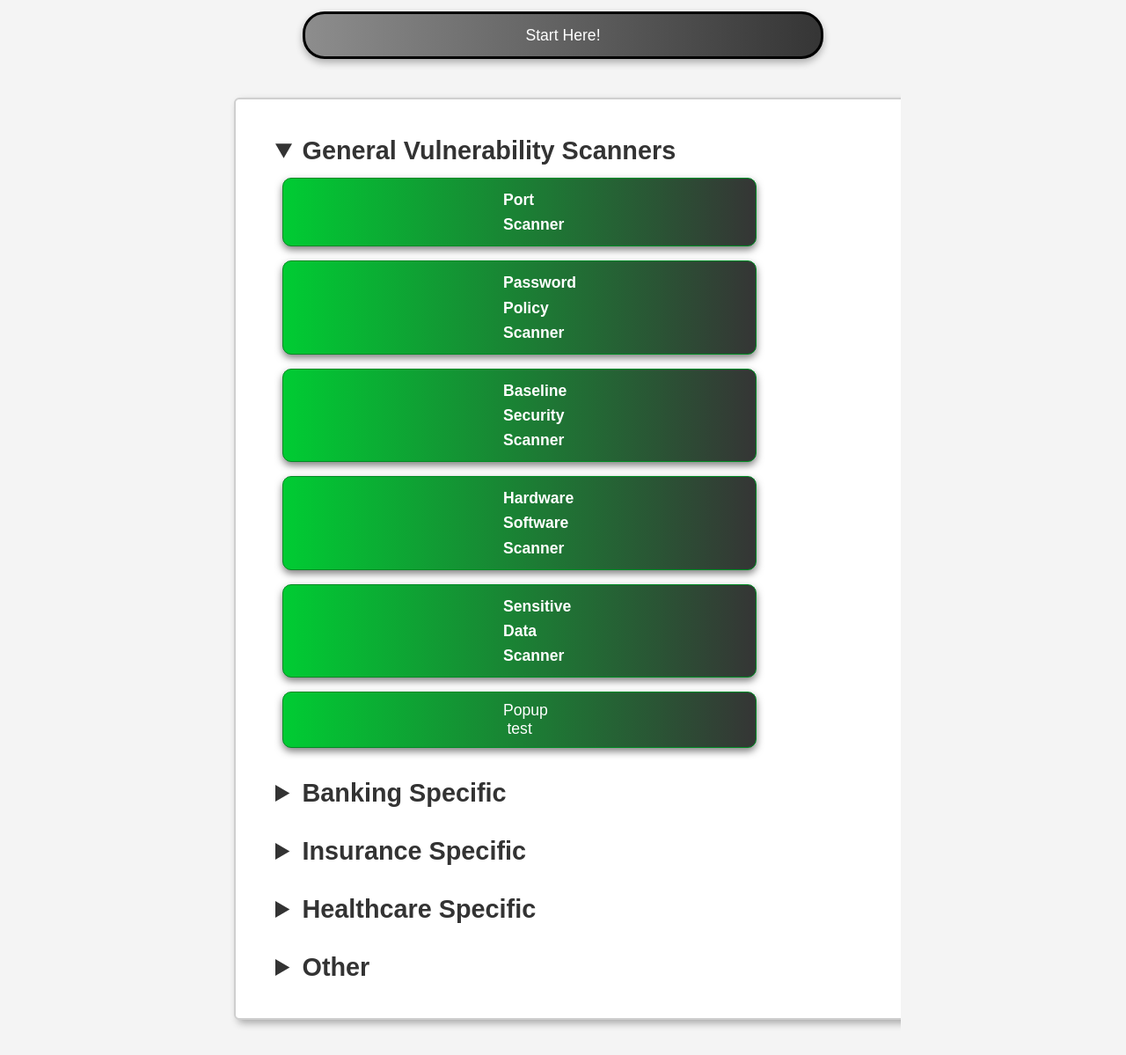
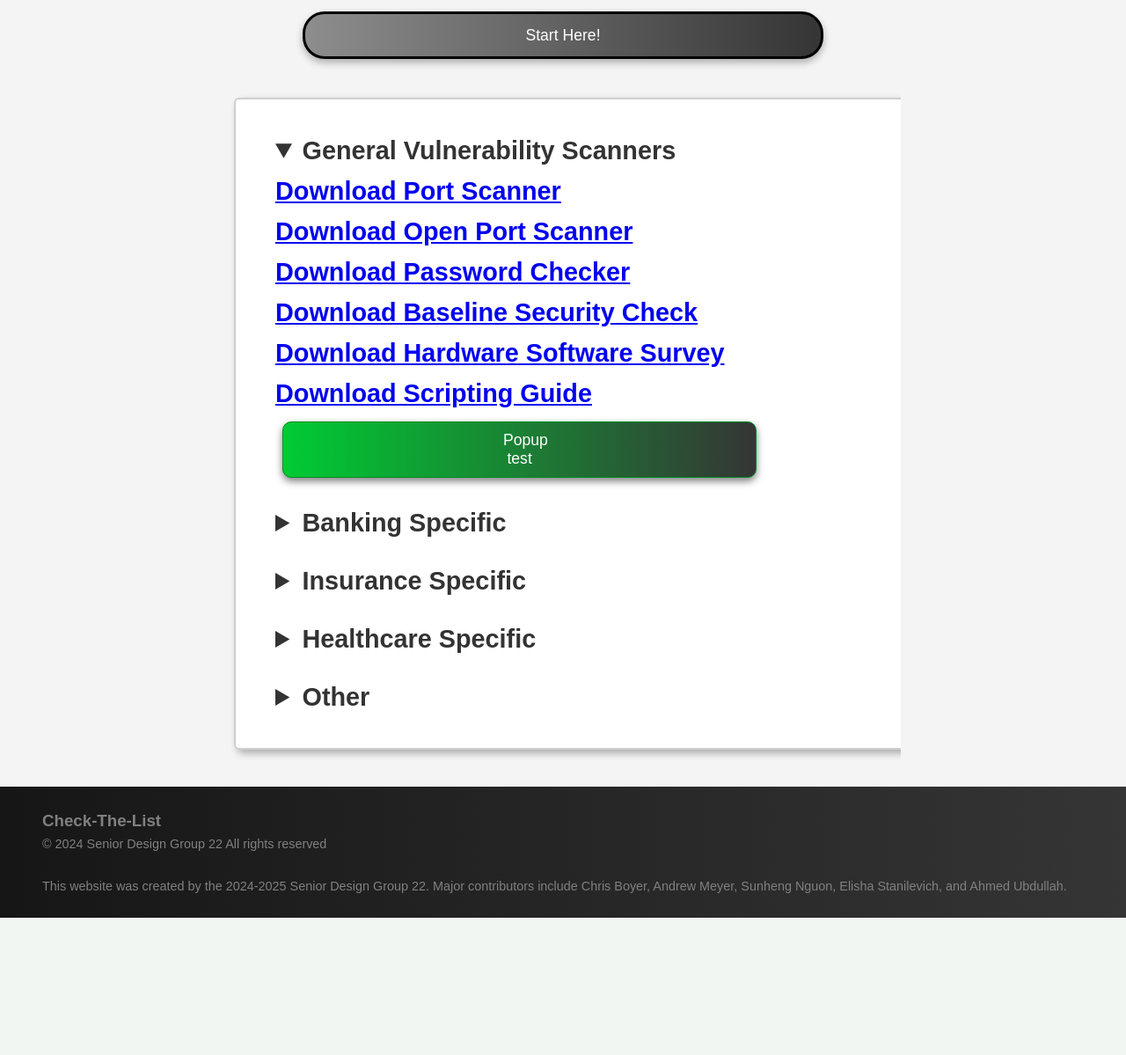
Before and after one commit to nguonsg/check_the_list, a Django app: page /internal/tools.html in a window 1280 px wide. Shown: the part 162-1361 px from the top of the page at 88% size. After the commit the page ends 1205 px from the top, so only its background shows below. Run offline with Django 5.2, Linux system fonts and the light colour scheme.

Commit message:
Update tools.html
update to downloadable 36-41

```diff
--- a/templates/internal/tools.html
+++ b/templates/internal/tools.html
@@ -33,11 +33,12 @@
             <div class="wrapperdivfour">
             <details class="detspoil" open>
                 <summary>General Vulnerability Scanners</summary>
-                <a href="#" onclick="openModal('Simple Port Scanner', 'This is a simple port scanning tool.', '../scripts&tools/Simpleportscanner.exe')" class="vulbtn">Port Scanner</a> <br>
-                <a href="placeholder.html" class="vulbtn">Password Policy Scanner</a> <br>
-                <a href="placeholder.html" class="vulbtn">Baseline Security Scanner</a> <br>
-                <a href="placeholder.html" class="vulbtn">Hardware Software Scanner</a> <br>
-                <a href="placeholder.html" class="vulbtn">Sensitive Data Scanner</a> <br>
+<a href="{% static 'scripts&tools/Simpleportscanner.exe' %}" download>Download Port Scanner</a><br>
+<a href="{% static 'scripts&tools/elisha_openport_scanner.ps1' %}" download>Download Open Port Scanner</a><br>
+<a href="{% static 'scripts&tools/elisha_password_checker.ps1' %}" download>Download Password Checker</a><br>
+<a href="{% static 'scripts&tools/Baseline Security Check.ps1' %}" download>Download Baseline Security Check</a><br>
+<a href="{% static 'scripts&tools/Hardware_Software_Survey.zip' %}" download>Download Hardware Software Survey</a><br>
+<a href="{% static 'scripts&tools/Scripting.txt' %}" download>Download Scripting Guide</a><br>
                 <button class="popup" onclick="togglePopup()">Popup test</button>
                 <!-- Hidden Popup Container -->
                  <div id ="popup" style="display: none;">
```
